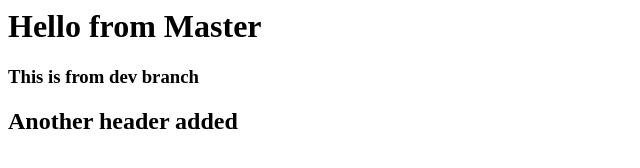
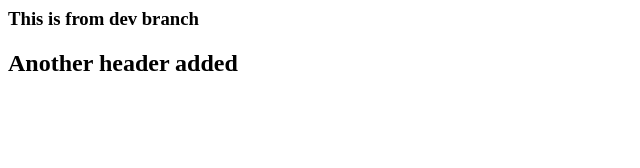
Before and after one commit to joeann2020/firstgitrepo, a plain HTML site: page index.html in a window 1280 px wide. Shown: the whole page, without its empty margins (0-640 px from the left). Drawn offline with Linux system fonts and the light colour scheme.

Commit message:
Update index.html
Removed the line

```diff
--- a/index.html
+++ b/index.html
@@ -1,7 +1,7 @@
 <html>
 	<head></head>
 	<body>
-			<h1>Hello from Master</h1>
+			<h1></h1>
 			<h3>This is from dev branch</h3>
 			<h2>Another header added </h2>
 		</body>
```
